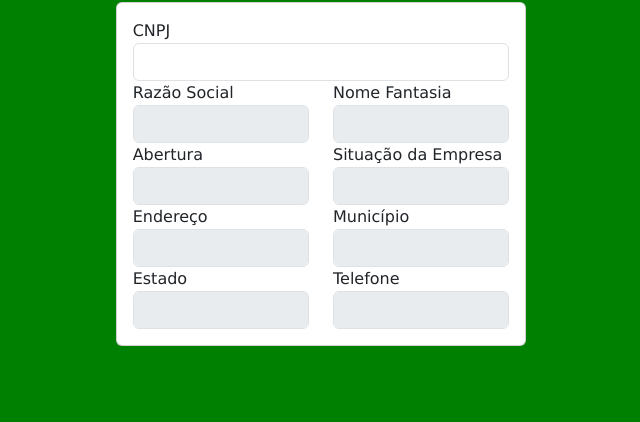
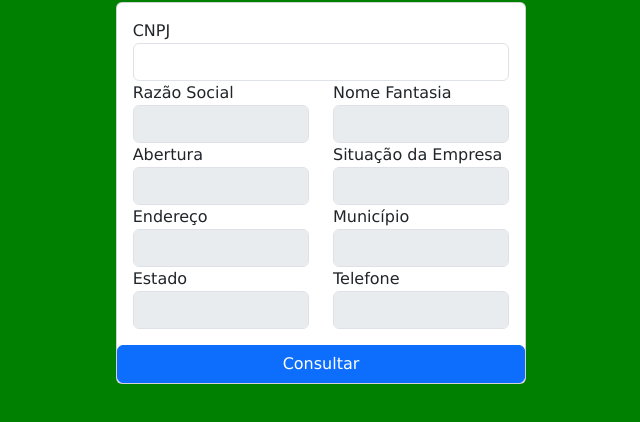
Before and after one commit to j0t4Vv/Consulta-CNPJ, a plain HTML site: page index.html in a window 1280 px wide. Shown: the part 54-476 px from the top of the page, without its empty margins (319-959 px from the left). Drawn offline with nearby package versions, Linux system fonts and the light colour scheme.

Commit message:
Update index.html

```diff
--- a/index.html
+++ b/index.html
@@ -5,6 +5,7 @@
     <meta name="viewport" content="width=device-width, initial-scale=1">
     <title>Consulta CNPJ</title>
     <link href="https://cdn.jsdelivr.net/npm/bootstrap@5.3.2/dist/css/bootstrap.min.css" rel="stylesheet" integrity="sha384-T3c6CoIi6uLrA9TneNEoa7RxnatzjcDSCmG1MXxSR1GAsXEV/Dwwykc2MPK8M2HN" crossorigin="anonymous">
+    <link rel="shortcut icon" href="https://www.svgrepo.com/show/228345/job-search-search.svg" type="image/x-icon">
     <link rel="stylesheet" href="assets/css/style.css">
   </head>
   <body>
@@ -68,11 +69,13 @@
                             <label for="cnpj">Telefone</label>
                             <input type="text" id="telefone" disabled class="form-control">
                         </div>
+                    </div>
 
-                    </div>
                 </div>
+
+                    <button type="button" class="btn btn-primary" onclick="validarCnpj()">Consultar</button>
+
               </div>
-
 
         </div>
 
```
